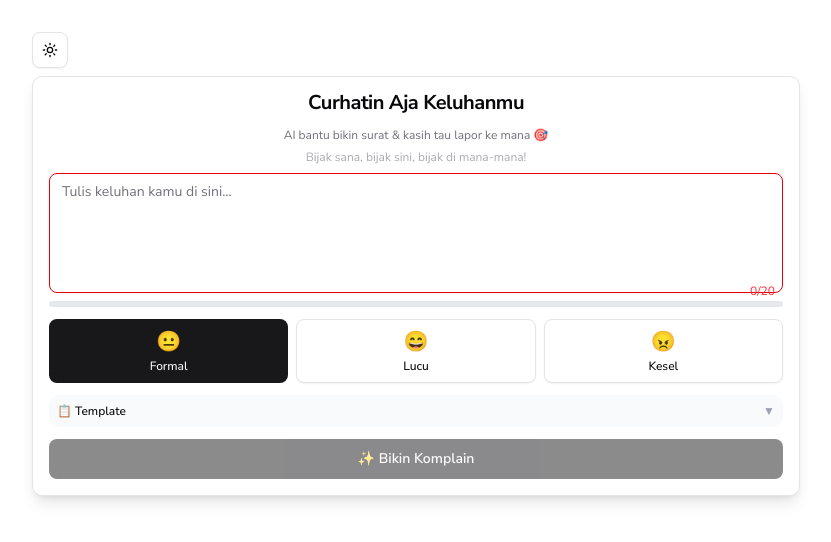
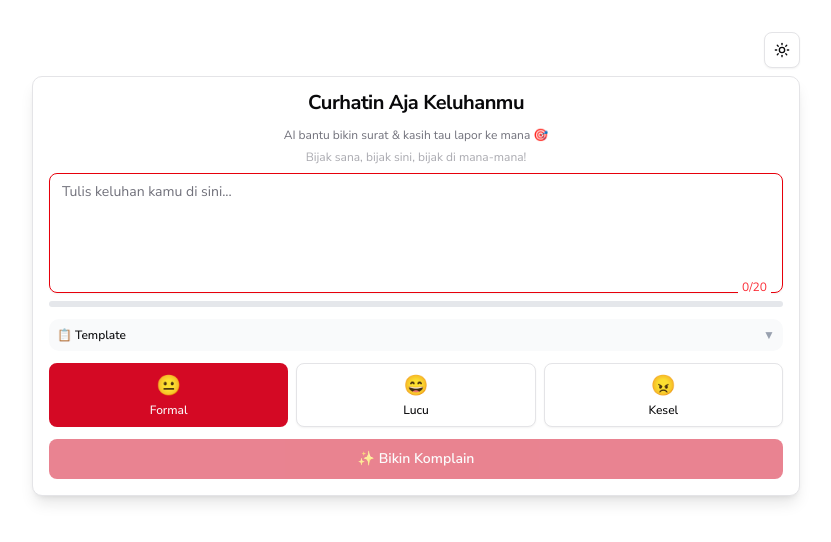
Before and after one commit to okihita/bijak-mengeluh, a Next.js app: page / in a window 1280 px wide. Shown: the top 542 px of the page, without its empty margins (224-1055 px from the left). Built offline with nearby package versions, Linux system fonts and the light colour scheme.

Commit message:
refine: colors and layout

```diff
--- a/src/app/globals.css
+++ b/src/app/globals.css
@@ -49,7 +49,7 @@
   --card-foreground: oklch(0.141 0.005 285.823);
   --popover: oklch(1 0 0);
   --popover-foreground: oklch(0.141 0.005 285.823);
-  --primary: oklch(0.21 0.006 285.885);
+  --primary: oklch(0.55 0.22 25);
   --primary-foreground: oklch(0.985 0 0);
   --secondary: oklch(0.967 0.001 286.375);
   --secondary-foreground: oklch(0.21 0.006 285.885);
@@ -60,7 +60,7 @@
   --destructive: oklch(0.577 0.245 27.325);
   --border: oklch(0.92 0.004 286.32);
   --input: oklch(0.92 0.004 286.32);
-  --ring: oklch(0.705 0.015 286.067);
+  --ring: oklch(0.55 0.22 25);
   --chart-1: oklch(0.646 0.222 41.116);
   --chart-2: oklch(0.6 0.118 184.704);
   --chart-3: oklch(0.398 0.07 227.392);
@@ -68,12 +68,12 @@
   --chart-5: oklch(0.769 0.188 70.08);
   --sidebar: oklch(0.985 0 0);
   --sidebar-foreground: oklch(0.141 0.005 285.823);
-  --sidebar-primary: oklch(0.21 0.006 285.885);
+  --sidebar-primary: oklch(0.55 0.22 25);
   --sidebar-primary-foreground: oklch(0.985 0 0);
   --sidebar-accent: oklch(0.967 0.001 286.375);
   --sidebar-accent-foreground: oklch(0.21 0.006 285.885);
   --sidebar-border: oklch(0.92 0.004 286.32);
-  --sidebar-ring: oklch(0.705 0.015 286.067);
+  --sidebar-ring: oklch(0.55 0.22 25);
 }
 
 .dark {
@@ -83,8 +83,8 @@
   --card-foreground: oklch(0.985 0 0);
   --popover: oklch(0.21 0.006 285.885);
   --popover-foreground: oklch(0.985 0 0);
-  --primary: oklch(0.92 0.004 286.32);
-  --primary-foreground: oklch(0.21 0.006 285.885);
+  --primary: oklch(0.65 0.24 25);
+  --primary-foreground: oklch(0.985 0 0);
   --secondary: oklch(0.274 0.006 286.033);
   --secondary-foreground: oklch(0.985 0 0);
   --muted: oklch(0.274 0.006 286.033);
@@ -94,7 +94,7 @@
   --destructive: oklch(0.704 0.191 22.216);
   --border: oklch(1 0 0 / 10%);
   --input: oklch(1 0 0 / 15%);
-  --ring: oklch(0.552 0.016 285.938);
+  --ring: oklch(0.65 0.24 25);
   --chart-1: oklch(0.488 0.243 264.376);
   --chart-2: oklch(0.696 0.17 162.48);
   --chart-3: oklch(0.769 0.188 70.08);
@@ -102,12 +102,12 @@
   --chart-5: oklch(0.645 0.246 16.439);
   --sidebar: oklch(0.21 0.006 285.885);
   --sidebar-foreground: oklch(0.985 0 0);
-  --sidebar-primary: oklch(0.488 0.243 264.376);
+  --sidebar-primary: oklch(0.65 0.24 25);
   --sidebar-primary-foreground: oklch(0.985 0 0);
   --sidebar-accent: oklch(0.274 0.006 286.033);
   --sidebar-accent-foreground: oklch(0.985 0 0);
   --sidebar-border: oklch(1 0 0 / 10%);
-  --sidebar-ring: oklch(0.552 0.016 285.938);
+  --sidebar-ring: oklch(0.65 0.24 25);
 }
 
 @layer base {
--- a/src/app/page.tsx
+++ b/src/app/page.tsx
@@ -195,7 +195,7 @@ const ComplaintForm = ({
             {isTooShort && (
               <p
                 id="char-count"
-                className="absolute bottom-2 right-2 text-xs text-red-500"
+                className="absolute bottom-3 right-3 text-xs text-red-500 bg-white dark:bg-gray-950 px-1"
                 aria-live="polite"
               >
                 {charCount}/{minChars}
@@ -236,6 +236,31 @@ const ComplaintForm = ({
             </div>
           )}
 
+          {/* Category Templates - Collapsed by Default */}
+          <details className="group">
+            <summary className="cursor-pointer list-none">
+              <div className="flex items-center justify-between p-2 bg-gray-50 dark:bg-gray-800/50 rounded-lg hover:bg-gray-100 dark:hover:bg-gray-800">
+                <span className="text-xs font-medium">📋 Template</span>
+                <span className="text-gray-400 group-open:rotate-180 transition-transform text-xs">▼</span>
+              </div>
+            </summary>
+            <div className="mt-2 flex flex-wrap gap-1.5 p-2 bg-gray-50 dark:bg-gray-800/50 rounded-lg">
+              {complaintTemplates.map((template) => (
+                <Button
+                  key={template.id}
+                  type="button"
+                  variant="outline"
+                  size="sm"
+                  onClick={() => handleTemplateSelect(template.template)}
+                  disabled={isLoading}
+                  className="text-xs h-7"
+                >
+                  {template.icon} {template.label}
+                </Button>
+              ))}
+            </div>
+          </details>
+
           {/* Tone Selector - Clear Visual Hierarchy */}
           <div className="grid grid-cols-3 gap-2">
             <Button
@@ -272,31 +297,6 @@ const ComplaintForm = ({
               <span className="text-xs">Kesel</span>
             </Button>
           </div>
-
-          {/* Category Templates - Collapsed by Default */}
-          <details className="group">
-            <summary className="cursor-pointer list-none">
-              <div className="flex items-center justify-between p-2 bg-gray-50 dark:bg-gray-800/50 rounded-lg hover:bg-gray-100 dark:hover:bg-gray-800">
-                <span className="text-xs font-medium">📋 Template</span>
-                <span className="text-gray-400 group-open:rotate-180 transition-transform text-xs">▼</span>
-              </div>
-            </summary>
-            <div className="mt-2 flex flex-wrap gap-1.5 p-2 bg-gray-50 dark:bg-gray-800/50 rounded-lg">
-              {complaintTemplates.map((template) => (
-                <Button
-                  key={template.id}
-                  type="button"
-                  variant="outline"
-                  size="sm"
-                  onClick={() => handleTemplateSelect(template.template)}
-                  disabled={isLoading}
-                  className="text-xs h-7"
-                >
-                  {template.icon} {template.label}
-                </Button>
-              ))}
-            </div>
-          </details>
 
           {/* Submit Button - Clear CTA */}
           <Button
@@ -941,13 +941,6 @@ export default function HomePage() {
 
   return (
     <>
-      <a
-        href="#main-content"
-        className="sr-only focus:not-sr-only focus:absolute focus:top-4 focus:left-4 focus:z-50 focus:px-4 focus:py-2 focus:bg-primary focus:text-primary-foreground focus:rounded"
-      >
-        Skip to main content
-      </a>
-
       {/* Screen reader announcements */}
       <div role="status" aria-live="polite" aria-atomic="true" className="sr-only">
         {isLoading && "Sedang memproses keluhan Anda"}
@@ -955,7 +948,7 @@ export default function HomePage() {
         {error && `Error: ${error}`}
       </div>
 
-      <main id="main-content" className="container mx-auto p-4 sm:p-6 md:p-8 pb-14">
+      <main className="container mx-auto p-4 sm:p-6 md:p-8 pb-14">
         <div className="w-full max-w-3xl mx-auto">
           <div className="flex justify-between items-center mb-2">
             <PwaInstallPrompt />
--- a/src/components/bottom-navigation.tsx
+++ b/src/components/bottom-navigation.tsx
@@ -10,14 +10,14 @@ export function BottomNavigation() {
       <div className="flex justify-around h-12 items-center">
         <Link
           href="/"
-          className={`flex flex-col items-center justify-center gap-0.5 text-xs ${pathname === "/" ? "text-blue-600 dark:text-blue-400" : "text-gray-500 dark:text-gray-400"}`}
+          className={`flex flex-col items-center justify-center gap-0.5 text-xs ${pathname === "/" ? "text-red-600 dark:text-red-400" : "text-gray-500 dark:text-gray-400"}`}
         >
           <Home className="h-4 w-4" />
           <span>Complaint</span>
         </Link>
         <Link
           href="/history"
-          className={`flex flex-col items-center justify-center gap-0.5 text-xs ${pathname === "/history" ? "text-blue-600 dark:text-blue-400" : "text-gray-500 dark:text-gray-400"}`}
+          className={`flex flex-col items-center justify-center gap-0.5 text-xs ${pathname === "/history" ? "text-red-600 dark:text-red-400" : "text-gray-500 dark:text-gray-400"}`}
         >
           <History className="h-4 w-4" />
           <span>History</span>
--- a/src/components/pwa-install-prompt.tsx
+++ b/src/components/pwa-install-prompt.tsx
@@ -16,26 +16,17 @@ interface BeforeInstallPromptEvent extends Event {
 export const PwaInstallPrompt = () => {
   const [deferredPrompt, setDeferredPrompt] =
     useState<BeforeInstallPromptEvent | null>(null);
-  const [isVisible, setIsVisible] = useState(false);
+  const [mounted, setMounted] = useState(false);
 
   useEffect(() => {
+    setMounted(true);
+
     const handler = (e: Event) => {
       e.preventDefault();
       setDeferredPrompt(e as BeforeInstallPromptEvent);
-      setIsVisible(true);
     };
 
     window.addEventListener("beforeinstallprompt", handler);
-
-    const isStandaloneIOS =
-      "standalone" in navigator &&
-      (navigator as { standalone?: boolean }).standalone;
-    if (
-      window.matchMedia("(display-mode: standalone)").matches ||
-      isStandaloneIOS
-    ) {
-      setIsVisible(false);
-    }
 
     return () => {
       window.removeEventListener("beforeinstallprompt", handler);
@@ -47,10 +38,9 @@ export const PwaInstallPrompt = () => {
     deferredPrompt.prompt();
     await deferredPrompt.userChoice;
     setDeferredPrompt(null);
-    setIsVisible(false);
   };
 
-  if (!isVisible || !deferredPrompt) return null;
+  if (!mounted || !deferredPrompt) return <div className="h-9 w-9" />;
 
   return (
     <Button
```
